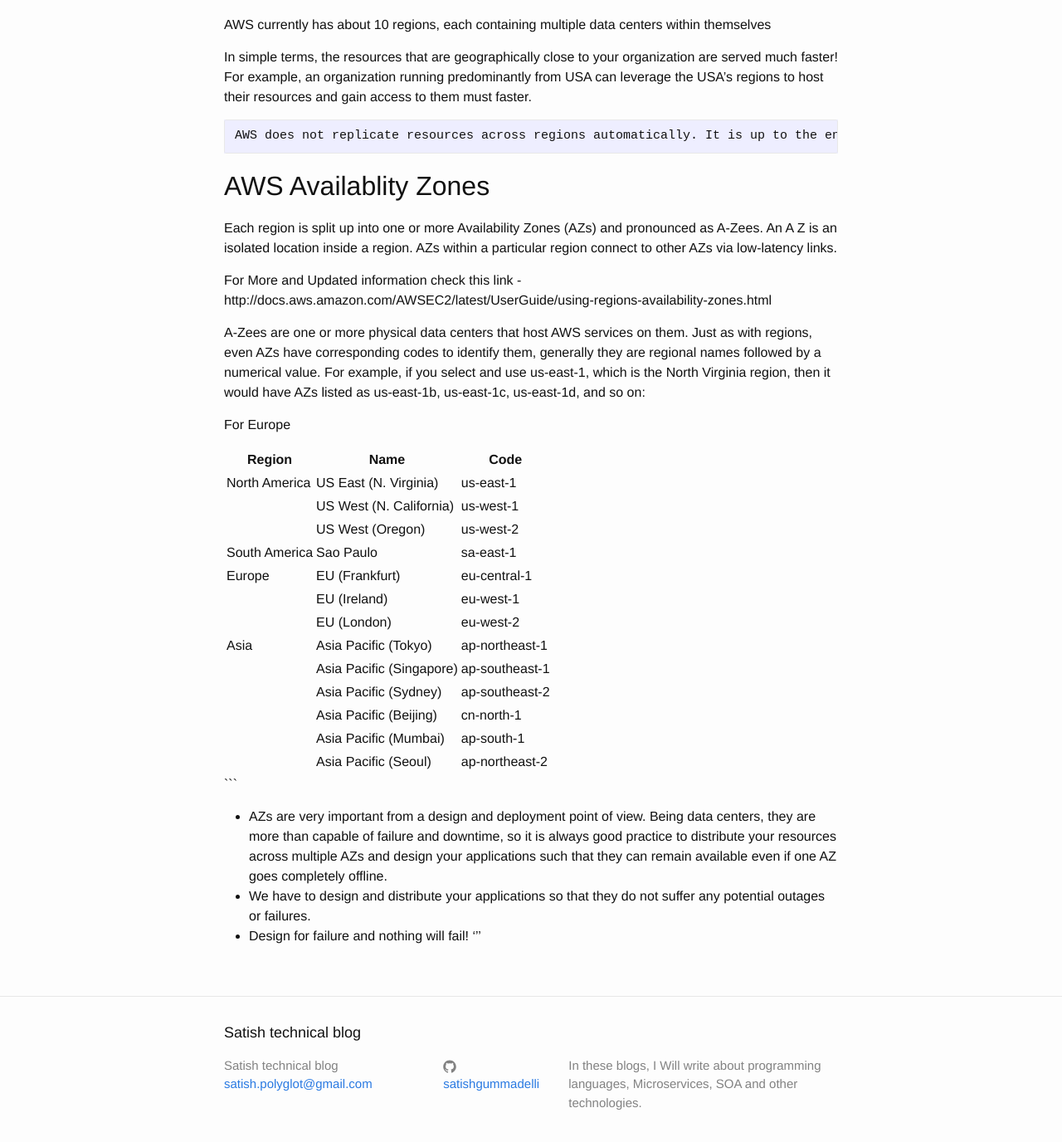
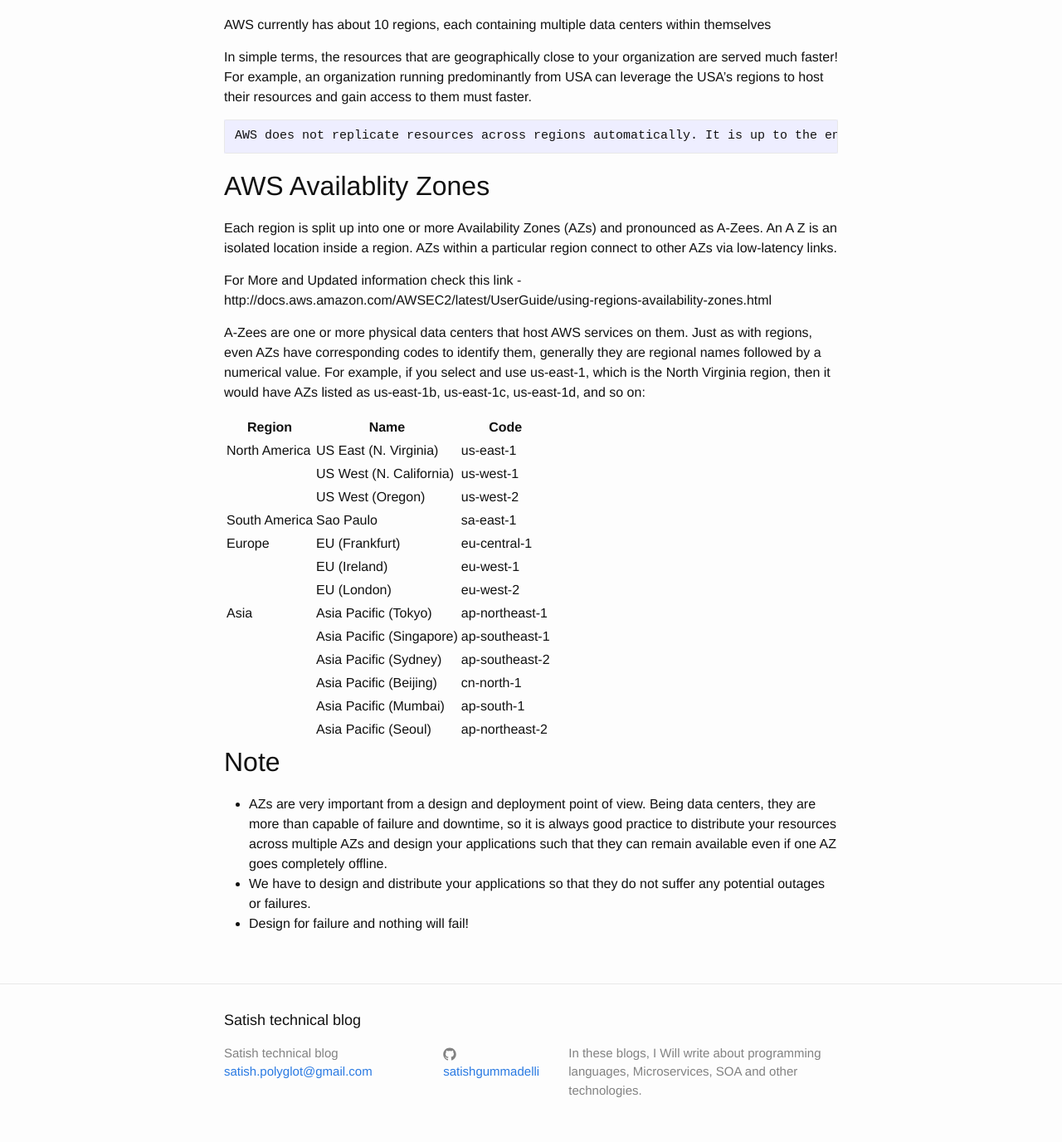
Before and after one commit to satishgummadelli/satishgummadelli.github.io, a Jekyll site: the page built from _posts/2017-01-12-aws-day1.markdown, in a window 1280 px wide and 1400 px high, scrolled down 1916 px. Shown: the top 1376 px of the window at 83% size. Built offline with Jekyll 4.4.1, drawn with Linux system fonts in a browser that asks for light colours.

Commit message:
update1
update1

````diff
--- a/_posts/2017-01-12-aws-day1.markdown
+++ b/_posts/2017-01-12-aws-day1.markdown
@@ -96,7 +96,6 @@
 A-Zees are one or more physical data centers that host AWS services on them. Just as with regions, even AZs have corresponding codes to identify them, generally they are regional names followed by a numerical value. For example, if you select and use us-east-1, which is the North Virginia region, then it would have AZs listed as us-east-1b, us-east-1c, us-east-1d, and so on:
 
 
-For Europe
 
 Region | Name | Code
 --- |---| ---|
@@ -115,11 +114,13 @@
   |Asia Pacific (Seoul)|ap-northeast-2
 
 
-```
+## Note
+
 - AZs are very important from a design and deployment point of view. Being data centers, they are more than capable of failure and downtime, so it is always good practice to distribute your resources across multiple AZs and design your applications such that they can remain available even if one AZ goes completely offline.
 - We have to design and distribute your applications so that they do not suffer any potential outages or failures.
 -  Design for failure and nothing will fail!
-'''
+
+
 
 [SOA]:https://en.wikipedia.org/wiki/Service-oriented_architecture
 [MicroServices]:http://satishgummadelli.github.io/microservices/principles
````
